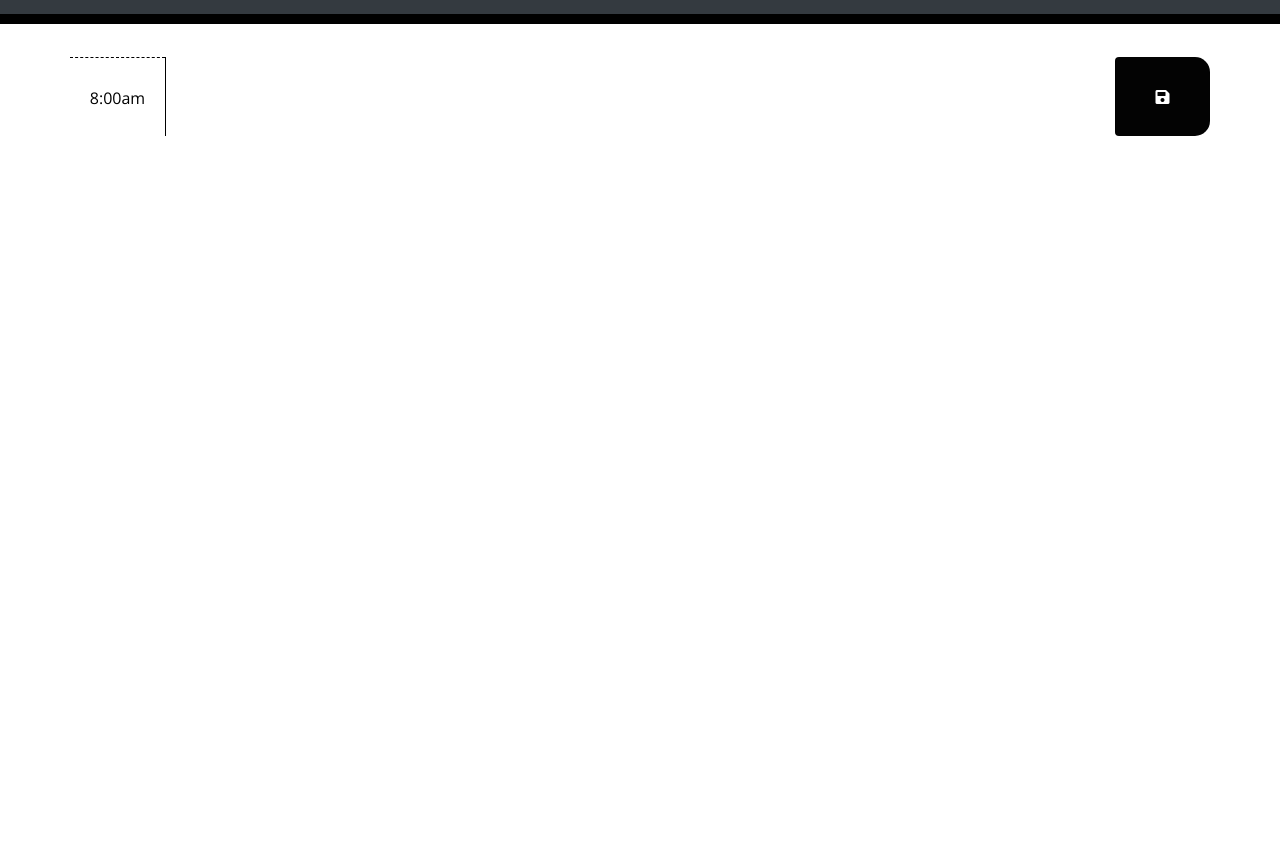
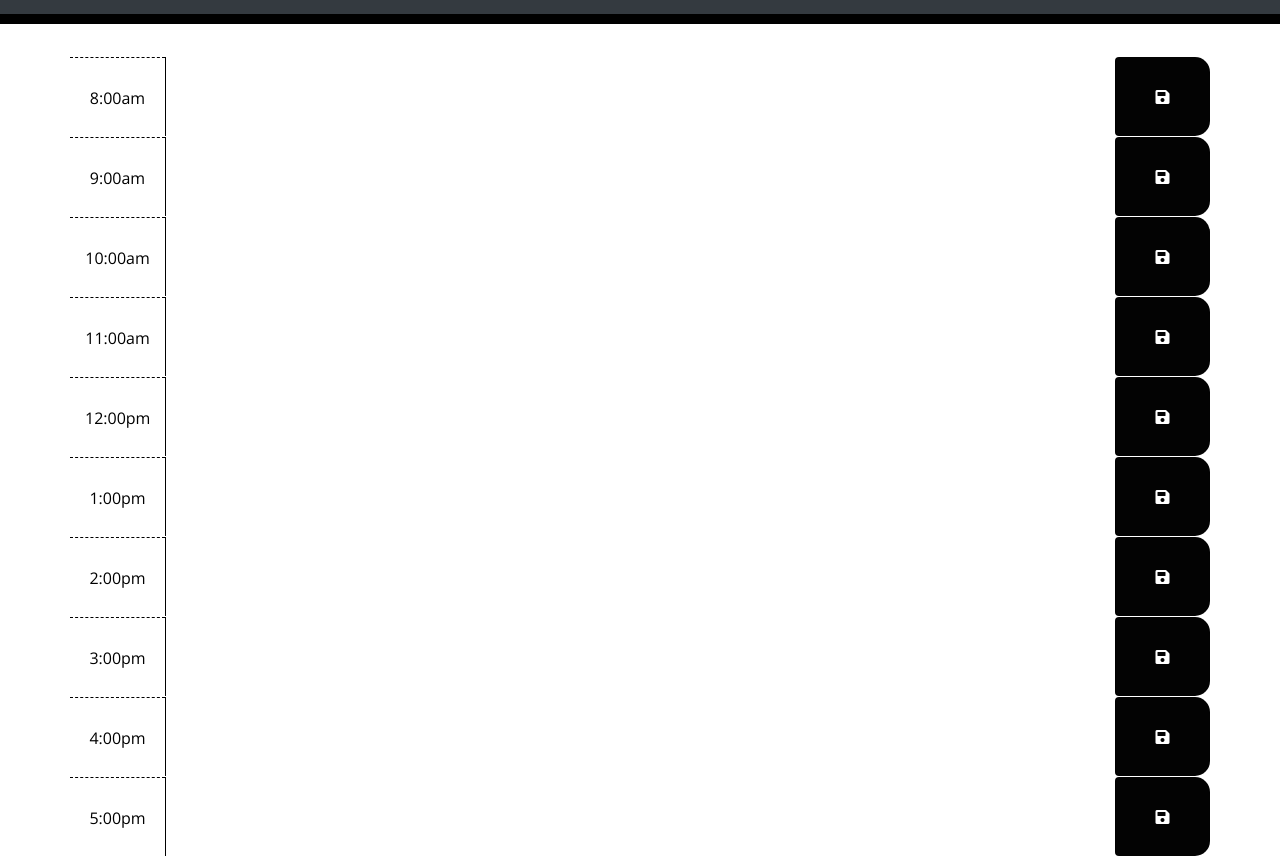
Before and after one commit to gigavan/work-day-scheduler, a website: page index.html in a window 1280 px wide. Shown: the part 280-1136 px from the top of the page. Before the commit the page ends 800 px from the top, so only its background shows below. Drawn offline with nearby package versions, Linux system fonts and the light colour scheme.

Commit message:
added the rest of the time slots in html and in java to load the local storage

```diff
--- a/assets/Java/jscripts.js
+++ b/assets/Java/jscripts.js
@@ -13,5 +13,14 @@ $(document).ready(function () {// tells engine to load 1)html & 2)css
     })
     //load any saved data from LocalStorage - do this for each hour created.
     $("#h8 .description").val(localStorage.getItem("h8"));
+    $("#h9 .description").val(localStorage.getItem("h9"));
+    $("#h10 .description").val(localStorage.getItem("h10"));
+    $("#h11 .description").val(localStorage.getItem("h11"));
+    $("#h12 .description").val(localStorage.getItem("h12"));
+    $("#h13 .description").val(localStorage.getItem("h13"));
+    $("#h14 .description").val(localStorage.getItem("h14"));
+    $("#h15 .description").val(localStorage.getItem("h15"));
+    $("#h16 .description").val(localStorage.getItem("h16"));
+    $("#h17 .description").val(localStorage.getItem("h17"));
 
 });
--- a/index.html
+++ b/index.html
@@ -32,6 +32,90 @@
             <button class="btn saveBtn col-md-1"><i class="fas fa-save"></i></button>
         </div>
 
+        <div id="h9" class="row time-block">
+          <div class="col-md-1 hour">
+              9:00am
+          </div>
+          <textarea class="col-md-10 description">
+          </textarea>
+          <button class="btn saveBtn col-md-1"><i class="fas fa-save"></i></button>
+      </div>
+
+      <div id="h10" class="row time-block">
+          <div class="col-md-1 hour">
+              10:00am
+          </div>
+          <textarea class="col-md-10 description">
+          </textarea>
+          <button class="btn saveBtn col-md-1"><i class="fas fa-save"></i></button>
+      </div>
+
+      <div id="h11" class="row time-block">
+          <div class="col-md-1 hour">
+              11:00am
+          </div>
+          <textarea class="col-md-10 description">
+          </textarea>
+          <button class="btn saveBtn col-md-1"><i class="fas fa-save"></i></button>
+      </div>
+
+      <div id="h12" class="row time-block">
+          <div class="col-md-1 hour">
+              12:00pm
+          </div>
+          <textarea class="col-md-10 description">
+          </textarea>
+          <button class="btn saveBtn col-md-1"><i class="fas fa-save"></i></button>
+      </div>
+
+      <div id="h13" class="row time-block">
+          <div class="col-md-1 hour">
+              1:00pm
+          </div>
+          <textarea class="col-md-10 description">
+          </textarea>
+          <button class="btn saveBtn col-md-1"><i class="fas fa-save"></i></button>
+      </div>
+
+      <div id="h14" class="row time-block">
+          <div class="col-md-1 hour">
+              2:00pm
+          </div>
+          <textarea class="col-md-10 description">
+          </textarea>
+          <button class="btn saveBtn col-md-1"><i class="fas fa-save"></i></button>
+      </div>
+
+      <div id="h15" class="row time-block">
+          <div class="col-md-1 hour">
+              3:00pm
+          </div>
+          <textarea class="col-md-10 description">
+          </textarea>
+          <button class="btn saveBtn col-md-1"><i class="fas fa-save"></i></button>
+      </div>
+
+      <div id="h16" class="row time-block">
+          <div class="col-md-1 hour">
+              4:00pm
+          </div>
+          <textarea class="col-md-10 description">
+          </textarea>
+          <button class="btn saveBtn col-md-1"><i class="fas fa-save"></i></button>
+      </div>
+
+      <div id="h17" class="row time-block">
+          <div class="col-md-1 hour">
+              5:00pm
+          </div>
+          <textarea class="col-md-10 description">
+          </textarea>
+          <button class="btn saveBtn col-md-1"><i class="fas fa-save"></i></button>
+      </div>
+
+
+
+
 
 
         <script src="https://ajax.googleapis.com/ajax/libs/jquery/3.5.1/jquery.min.js"></script>
```
